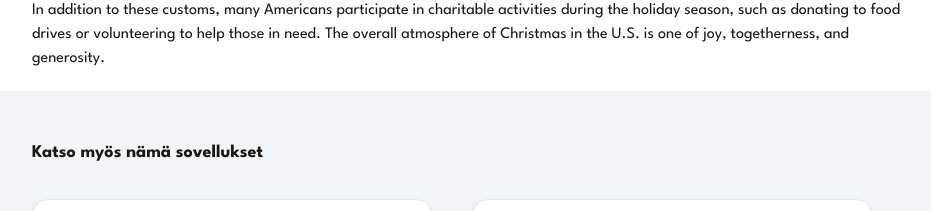
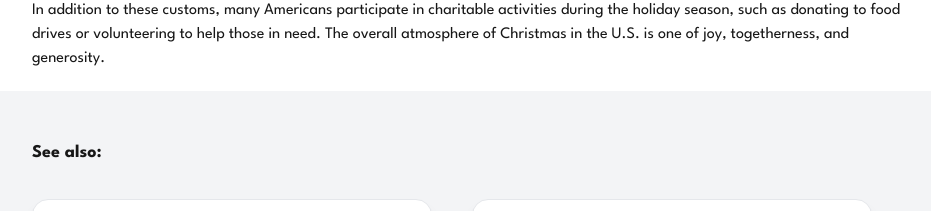
Before and after one commit to jexniemi/evory, a Next.js app: page /app/christmas-countdown in a window 1280 px wide. Shown: the part 1238-1449 px from the top of the page, without its empty margins (168-1099 px from the left). Built offline with nearby package versions, Linux system fonts and the light colour scheme.

Commit message:
translation

```diff
--- a/src/components/AppSuggestionsBar/index.tsx
+++ b/src/components/AppSuggestionsBar/index.tsx
@@ -36,7 +36,7 @@ export default function AppSuggestionBar() {
   return (
     <MiddleColumn location="appsuggestionbar">
       <div className="py-12 bg-gray-100 dark:bg-transparent">
-        <h5 className="text-lg font-bold">Katso myös nämä sovellukset</h5>
+        <h5 className="text-lg font-bold">See also:</h5>
         <div className="flex flex-row flex-wrap w-full justify-evenly">
           {renderCards(appSuggestions)}
         </div>
```
